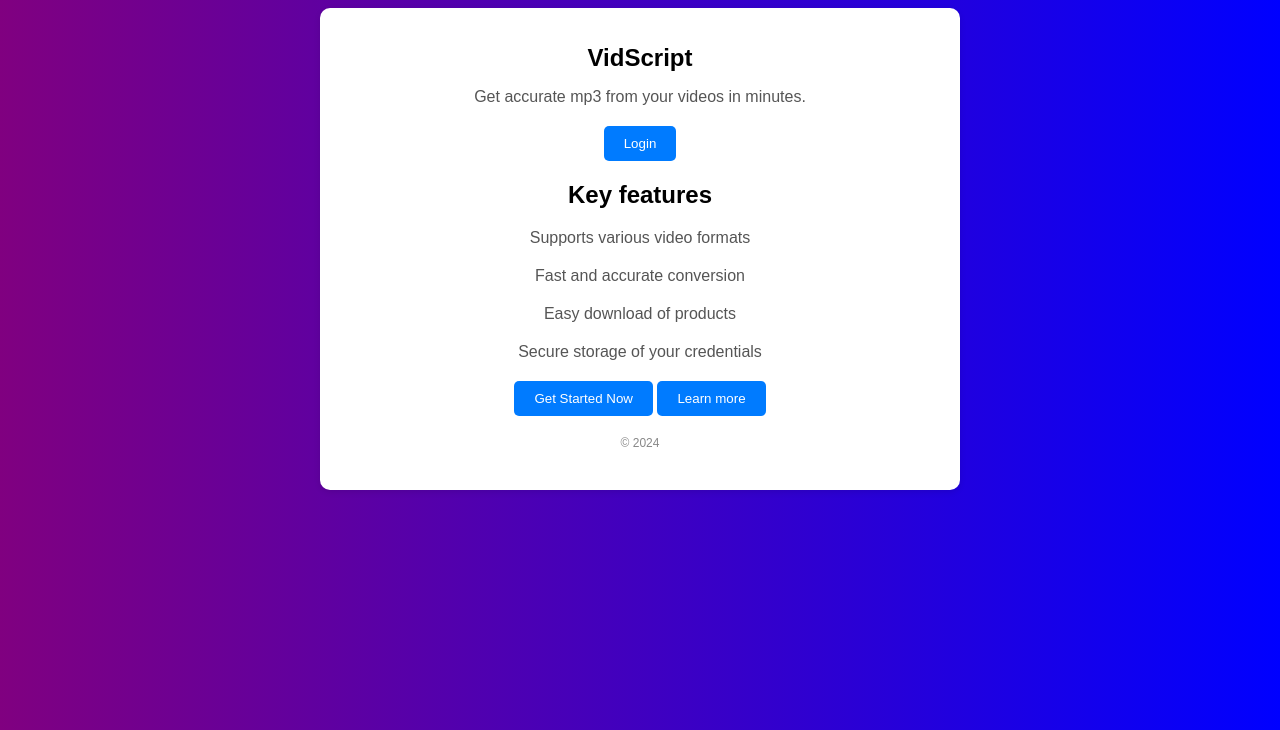
After one commit to GArdennes/VidScript, a Flask app: template src/gateway/templates/homepage.html in a window 1280 px wide. The commit adds this page. Shown: the top 730 px of the page. Run offline with Flask 3, Linux system fonts and the light colour scheme; the template is opened without the code that fills it, so the values that code supplies are empty; some libraries are stand-ins or nearby versions.

Commit message:
Developing Frontend UI

```diff
--- a/src/auth/server.py
+++ b/src/auth/server.py
@@ -25,6 +25,8 @@ def login():
     #retrieve the username and password
     if request.method == "POST":
         auth = request.authorization
+        #username = request.json.get("username")
+        #password = request.json.get("password")
 
     #check for missing credentials
         if not auth:
@@ -33,16 +35,19 @@ def login():
         cursor = mysql.connection.cursor()
         cursor.execute(
             "SELECT email, password FROM user WHERE email = %s", (auth.username,)
+            #"SELECT email, password FROM user WHERE email = %s", (username,)
         )
         user_data = cursor.fetchone()
     #verifies the credentials
         if user_data:
             if auth.username != user_data[0] or auth.password != user_data[1]:
+            #if username != user_data[0] or password != user_data[1]:
                 return "Incorrect credentials", 401
             else:
                 #return "Login successful", 200
     #generates jwt token
                 return createJWT(auth.username, os.environ.get("JWT_SECRET", 'FortKnox'), True)
+                #return createJWT(username, os.environ.get("JWT_SECRET", 'FortKnox'), True)
         else:
             return "Invalid credentials", 401
     else:
--- a/src/gateway/auth_svc/access.py
+++ b/src/gateway/auth_svc/access.py
@@ -14,7 +14,6 @@ def login(request):
 
     response = requests.post(
         f"http://{os.environ.get('AUTH_SVC_ADDRESS', '127.0.0.1:5000')}/login",
-        #email, password
         auth=basicAuth
     )
 
--- /dev/null
+++ b/src/gateway/templates/homepage.html
@@ -0,0 +1,73 @@
+<!DOCTYPE html>
+<html lang="en">
+<head>
+    <meta charset="UTF-8">
+    <meta name="viewport" content="width=device-width, initial-scale=1.0">
+    <title>VidScript - Video Converter</title>
+    <style>
+        body {
+            font-family: Arial, sans-serif;
+            background-color: #f9f9f9;
+            background-image: linear-gradient(to right,purple, blue);
+            text-align: center;
+        }
+        .container {
+            max-width: 600px;
+            margin: 0 auto;
+            padding: 20px;
+            background-color: #ffffff;
+            border-radius: 10px;
+            box-shadow: 0 2px 6px rgba(0, 0, 0, 0.1);
+        }
+        h1 {
+            font-size: 24px;
+            font-weight: bold;
+            margin-bottom: 10px;
+        }
+        p {
+            font-size: 16px;
+            color: #555;
+            margin-bottom: 20px;
+        }
+        ol {
+            display: inline-block;
+        }
+        .btn-primary {
+            background-color: #007bff;
+            color: #fff;
+            padding: 10px 20px;
+            border: none;
+            border-radius: 5px;
+            cursor: pointer;
+        }
+        .footer {
+            font-size: 12px;
+            color: #888;
+            margin-top: 20px;
+        }
+    </style>
+</head>
+<body>
+    <div class="container">
+        <h1>VidScript</h1>
+        <p>Get accurate mp3 from your videos in minutes.</p>
+        <button class="btn-primary" onclick="window.location.href='/login';">Login</button>
+        <h2>Key features</h2>
+        <!--
+        <ol>
+            <li>Supports various video formats</li>
+            <li>Fast and accurate conversion</li>
+            <li>Easy download of products</li>
+            <li>Secure storage of your credentials</li>
+        </ol>
+        -->
+        <p>Supports various video formats</p>
+        <p>Fast and accurate conversion</p>
+        <p>Easy download of products</p>
+        <p>Secure storage of your credentials</p>
+        <button class="btn-primary">Get Started Now</button>
+        <button class="btn-primary">Learn more</button>
+        <p class="footer">© 2024</p>
+    </div>
+</body>
+</html>
```
Also changed, not shown: src/gateway/server.py (+7 -0 lines), src/gateway/templates/login.html (+80 -8 lines), src/gateway/templates/upload.html (+31 -1 lines).
